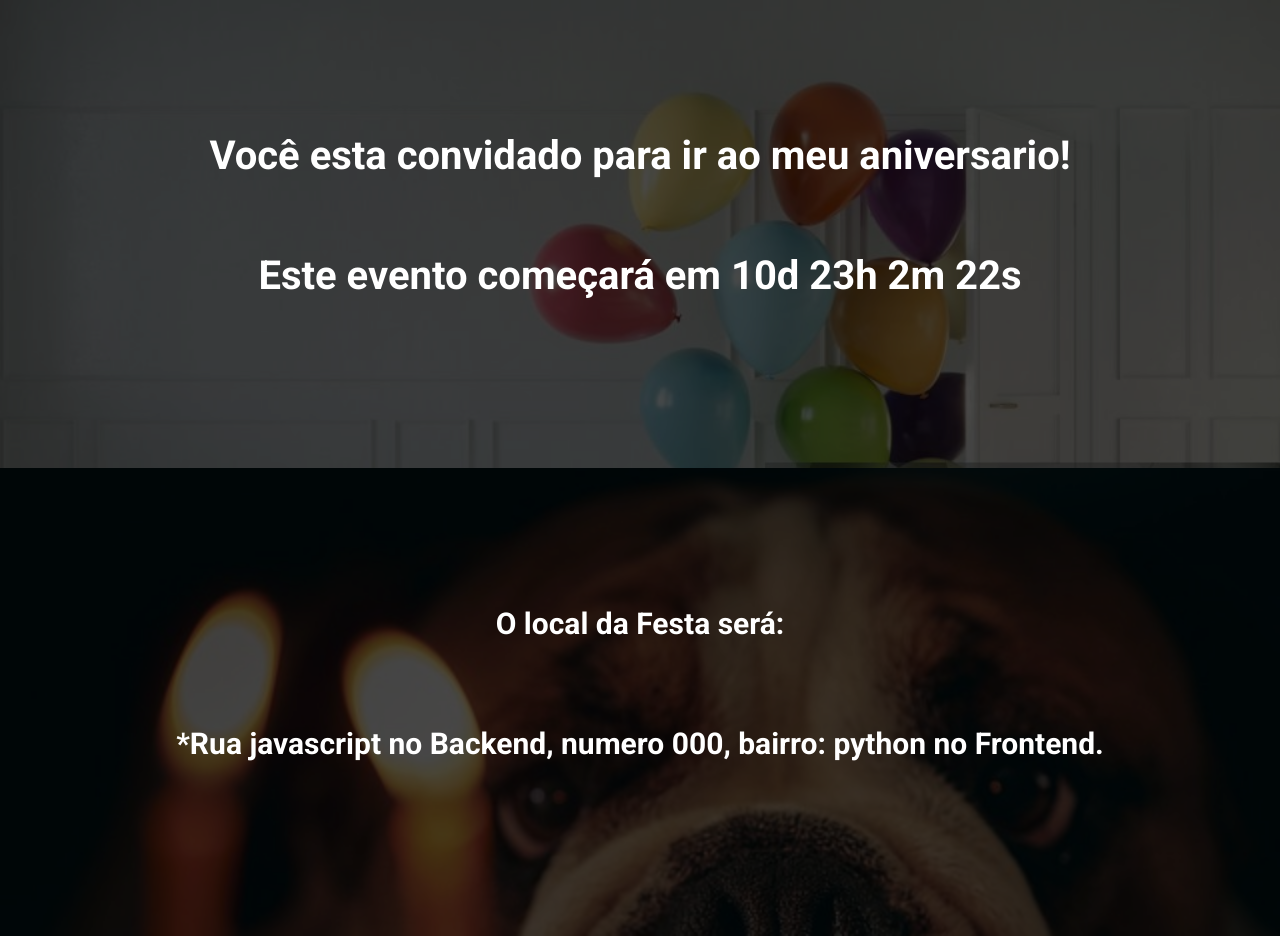
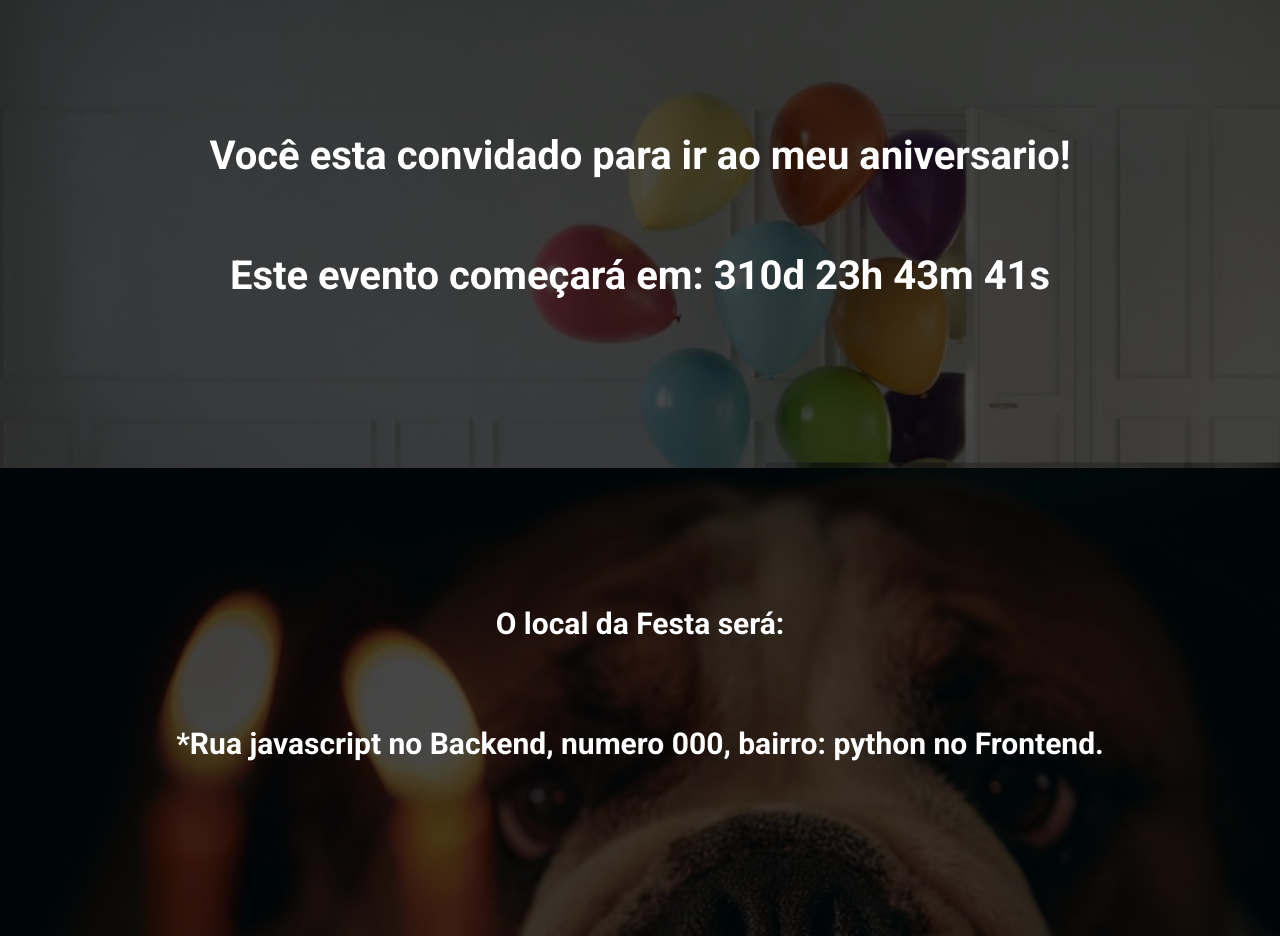
Before and after one commit to ThiagoBdev/Meu_aniversario, a website built with Parcel: page src/index.html in a window 1280 px wide. Built offline with nearby package versions, Linux system fonts and the light colour scheme.

Commit message:
fazendo o timer

```diff
--- a/src/index.html
+++ b/src/index.html
@@ -13,7 +13,7 @@
     <header class="hero">
         <div class="container">
             <h1 class="hero__text">Você esta convidado para ir ao meu aniversario!</h1>
-            <p class="hero__text">Este evento começará em 10d 23h 2m 22s</p>
+            <p class="hero__text">Este evento começará em: <span id="contador"></span> </p>
         </div>
     </header>
     <div class="dog">
--- a/src/scripts/main.js
+++ b/src/scripts/main.js
@@ -1 +1,25 @@
-console.log("olá mundo")
+const dataDoEvento = new Date("Nov 19, 2025 19:00:00");
+const timeStampDoEvento = dataDoEvento.getTime();
+
+const contaAsHoras = setInterval(function (){
+    const agora = new Date();
+    const timeStampAtual = agora.getTime();
+
+    const distanciaAteOEvento = timeStampDoEvento - timeStampAtual;
+
+    const diaEmMs = 1000 * 60 * 60 * 24;
+    const horasEmMs = 1000 * 60 * 60;
+    const minutosEmMs = 1000 * 60;
+
+    const diasAteOEvento = Math.floor(distanciaAteOEvento / diaEmMs);
+    const horasAteoEvento = Math.floor((distanciaAteOEvento % (diaEmMs)) / horasEmMs);
+    const minutosAteOEvento = Math.floor((distanciaAteOEvento % (horasEmMs)) / minutosEmMs)
+    const segundosAteOEvento = Math.floor((distanciaAteOEvento % minutosEmMs) / 1000);
+
+    document.getElementById("contador").innerHTML = `${diasAteOEvento}d ${horasAteoEvento}h ${minutosAteOEvento}m ${segundosAteOEvento}s`
+
+    if(distanciaAteOEvento < 0) {
+        clearInterval(contaAsHoras);
+        document.getElementById("contador").innerHTML = "Evento expirado";
+    }
+}, 1000)
```
